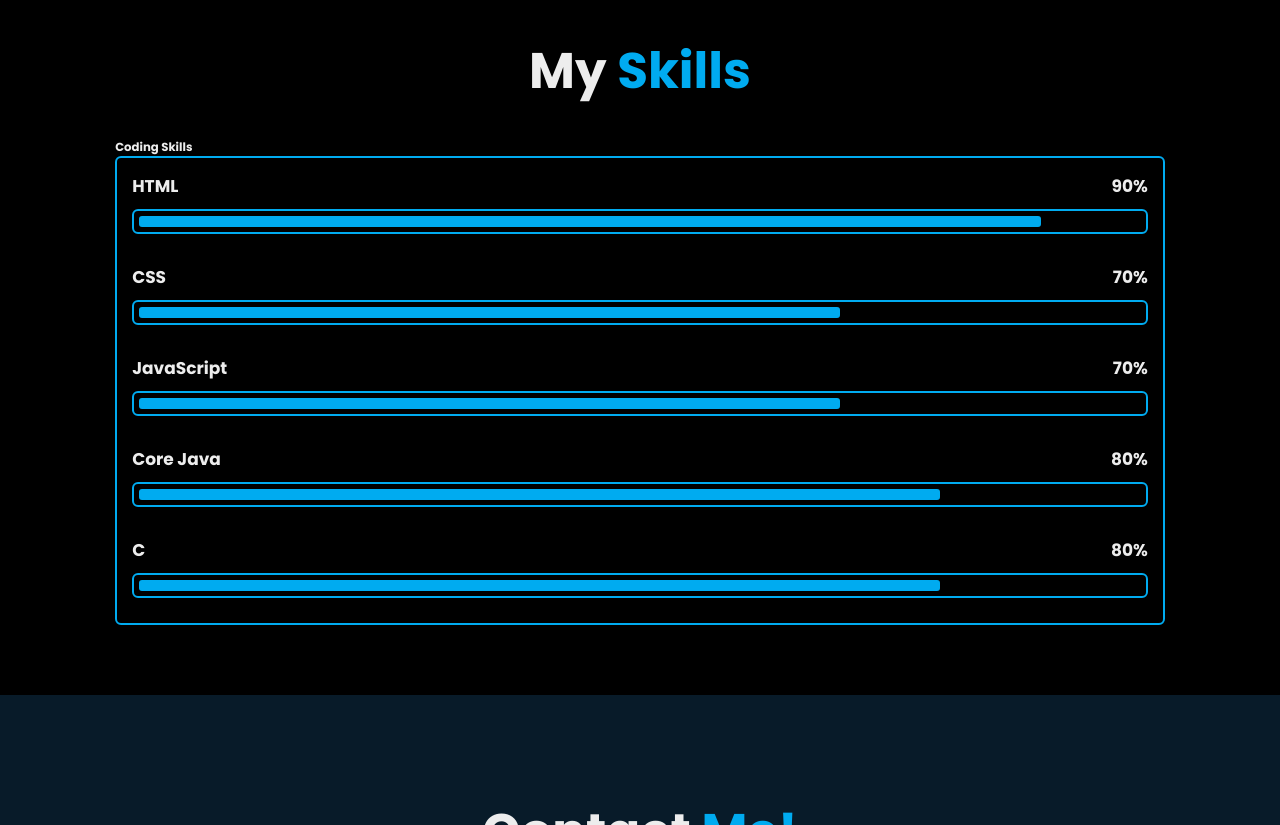
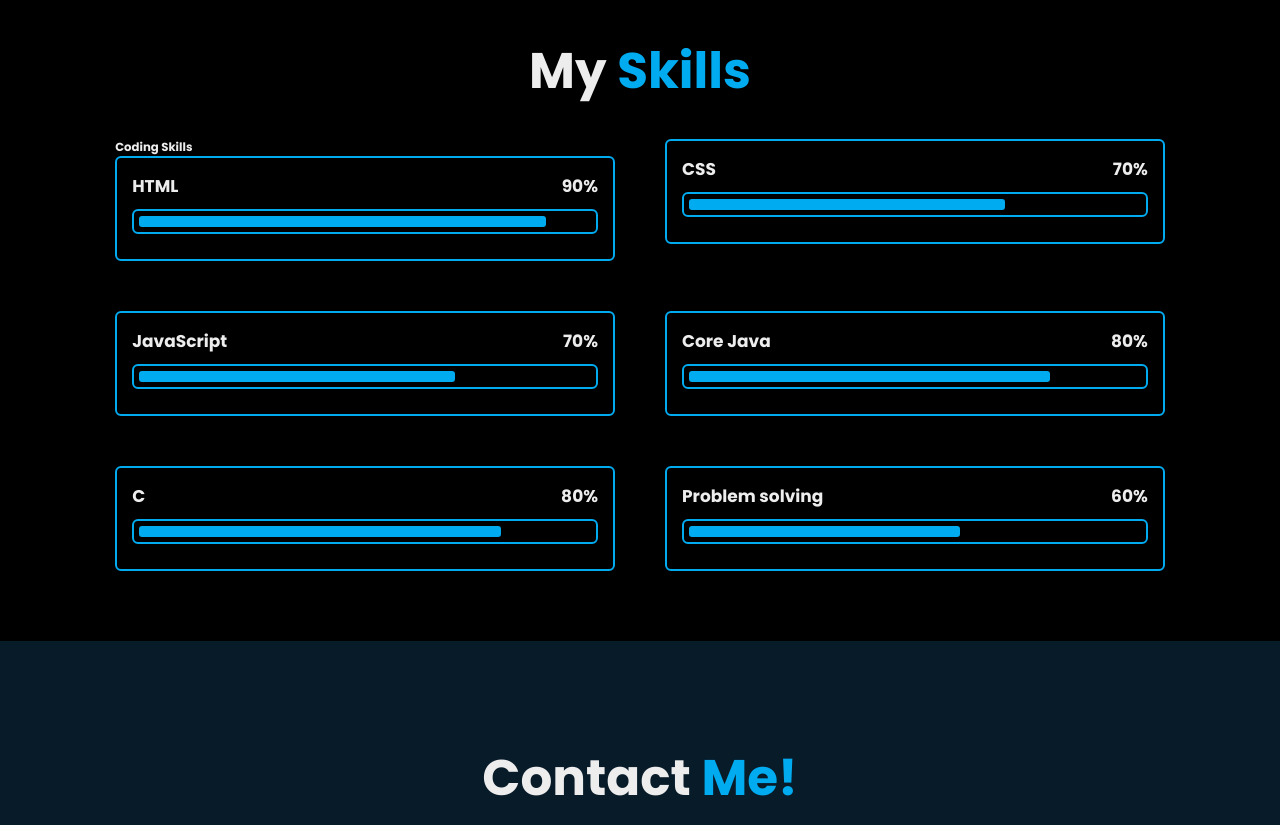
Before and after one commit to Gaurav31052/Portfolio, a plain HTML site: page index.html in a window 1280 px wide. Shown: the part 3340-4165 px from the top of the page. Drawn offline with nearby package versions, Linux system fonts and the light colour scheme.

Commit message:
Improve skills interface

```diff
--- a/index.html
+++ b/index.html
@@ -1,5 +1,6 @@
 <!DOCTYPE html>
 <html lang="en">
+
 <head>
     <meta charset="UTF-8">
     <meta name="viewport" content="width=device-width, initial-scale=1.0">
@@ -8,6 +9,7 @@
     <!-- box icon -->
     <link href='https://unpkg.com/boxicons@2.1.4/css/boxicons.min.css' rel='stylesheet'>
 </head>
+
 <body>
 
     <!-- header -->
@@ -35,7 +37,9 @@
             <div class="text-animate">
                 <h3>Frontend Developer</h3>
             </div>
-            <p>I am a front-end developer from Ranchi. Currently, I am pursuing a B.Tech from Usha Martin University. I am very passionate about improving my coding skills & developing websites and also I love to solve DSA problems.</p>
+            <p>I am a front-end developer from Ranchi. Currently, I am pursuing a B.Tech from Usha Martin University. I
+                am very passionate about improving my coding skills & developing websites and also I love to solve DSA
+                problems.</p>
             <div class="btn-box">
                 <a href="#" class="btn">Hire me</a>
                 <a href="#" class="btn">Let's Talk</a>
@@ -44,9 +48,9 @@
 
 
         <div class="home-sci">
-            <a href="https://github.com/Gaurav31052" target="_blank"><i class='bx bxl-github' ></i></a>
-            <a href="https://www.linkedin.com/in/gauravkumar310/" target="_blank"><i class='bx bxl-linkedin' ></i></a>
-            <a href="" target="_blank"><i class='bx bxl-instagram' ></i></a>
+            <a href="https://github.com/Gaurav31052" target="_blank"><i class='bx bxl-github'></i></a>
+            <a href="https://www.linkedin.com/in/gauravkumar310/" target="_blank"><i class='bx bxl-linkedin'></i></a>
+            <a href="" target="_blank"><i class='bx bxl-instagram'></i></a>
         </div>
         <div class="home-imgHover"></div>
     </section>
@@ -61,7 +65,9 @@
 
         <div class="about-content">
             <h3>Frontend Developer</h3>
-            <p>I am a front-end developer from Ranchi. Currently, I am pursuing a B.Tech from Usha Martin University. I am very passionate about improving my coding skills & developing websites and also I love to solve DSA problems.</p>
+            <p>I am a front-end developer from Ranchi. Currently, I am pursuing a B.Tech from Usha Martin University. I
+                am very passionate about improving my coding skills & developing websites and also I love to solve DSA
+                problems.</p>
 
             <div class="btn-box btns">
                 <a href="#" class="btn">Read More</a>
@@ -118,8 +124,11 @@
                         <div class="content">
                             <!-- <div class="year"><i class='bx bxs-calendar'></i> 2017 - 2018</div> -->
                             <h3>DSA using Java - NPTEL course</h3>
-                            <p>I'm really proud of my accomplishment in the NPTEL DSA couse using Java. I scored 84% and received a silver medal.</p>
-                            <div class="year"><a href="https://archive.nptel.ac.in/content/noc/NOC23/SEM2/Ecertificates/106/noc23-cs85/Course/NPTEL23CS85S74560029420168502.pdf" target="_blank">check certificate</a></div>
+                            <p>I'm really proud of my accomplishment in the NPTEL DSA couse using Java. I scored 84% and
+                                received a silver medal.</p>
+                            <div class="year"><a
+                                    href="https://archive.nptel.ac.in/content/noc/NOC23/SEM2/Ecertificates/106/noc23-cs85/Course/NPTEL23CS85S74560029420168502.pdf"
+                                    target="_blank">check certificate</a></div>
                         </div>
                     </div>
                     <div class="education-content">
@@ -155,13 +164,34 @@
     <section class="project" id="project">
         <h2 class="heading">My <span>Projects</span></h2>
         <div class="project-box">
-            <div class="project-container"><a href="https://main--g-rockpaperscissorgame.netlify.app/" target="_blank"><img class="project-image" src="./images/project1.png" alt="Rock_paper_scissor game"><div class="project-para"><p>Rock paper scissor Game</p></div></a></div>
+            <div class="project-container"><a href="https://main--g-rockpaperscissorgame.netlify.app/"
+                    target="_blank"><img class="project-image" src="./images/project1.png"
+                        alt="Rock_paper_scissor game">
+                    <div class="project-para">
+                        <p>Rock paper scissor Game</p>
+                    </div>
+                </a></div>
 
-            <div class="project-container"><a href="" target="_blank"><img class="project-image" src="./images/spotify1.jpeg" alt="Spotify"><div class="project-para"><p>Spotify</p></div></a></div>
+            <div class="project-container"><a href="" target="_blank"><img class="project-image"
+                        src="./images/spotify1.jpeg" alt="Spotify">
+                    <div class="project-para">
+                        <p>Spotify</p>
+                    </div>
+                </a></div>
 
-            <div class="project-container"><a href="https://github.com/Gaurav31052/Netflix-clone.git" target="_blank"><img class="project-image" src="./images/netflix.jpeg" alt="Spotify"><div class="project-para"><p>Netflix clone</p></div></a></div>
+            <div class="project-container"><a href="https://github.com/Gaurav31052/Netflix-clone.git"
+                    target="_blank"><img class="project-image" src="./images/netflix.jpeg" alt="Spotify">
+                    <div class="project-para">
+                        <p>Netflix clone</p>
+                    </div>
+                </a></div>
 
-            <div class="project-container"><a href="https://github.com/Gaurav31052/Amazon-clone.git" target="_blank"><img class="project-image" src="./images/amazon.jpeg" alt="Spotify"><div class="project-para"><p>Amazon clone</p></div></a></div>
+            <div class="project-container"><a href="https://github.com/Gaurav31052/Amazon-clone.git"
+                    target="_blank"><img class="project-image" src="./images/amazon.jpeg" alt="Spotify">
+                    <div class="project-para">
+                        <p>Amazon clone</p>
+                    </div>
+                </a></div>
 
         </div>
     </section>
@@ -179,28 +209,71 @@
                             <h3>HTML <span>90%</span></h3>
                             <div class="bar"><span></span></div>
                         </div>
+                    </div>
+                </div>
+            </div>
 
+
+            <div class="skills-column">
+
+                <div class="skills-box">
+                    <div class="skills-content">
                         <div class="progress">
                             <h3>CSS <span>70%</span></h3>
                             <div class="bar"><span></span></div>
                         </div>
+                    </div>
+                </div>
+            </div>
 
+            <div class="skills-column">
+
+                <div class="skills-box">
+                    <div class="skills-content">
                         <div class="progress">
                             <h3>JavaScript <span>70%</span></h3>
                             <div class="bar"><span></span></div>
                         </div>
+                    </div>
+                </div>
+            </div>
 
+            <div class="skills-column">
+
+                <div class="skills-box">
+                    <div class="skills-content">
                         <div class="progress">
                             <h3>Core Java <span>80%</span></h3>
                             <div class="bar"><span></span></div>
                         </div>
+                    </div>
+                </div>
+            </div>
 
+            <div class="skills-column">
+
+                <div class="skills-box">
+                    <div class="skills-content">
                         <div class="progress">
                             <h3>C <span>80%</span></h3>
                             <div class="bar"><span></span></div>
                         </div>
                     </div>
                 </div>
+            </div>
+
+            <div class="skills-column">
+
+                <div class="skills-box">
+                    <div class="skills-content">
+                        <div class="progress">
+                            <h3>Problem solving <span>60%</span></h3>
+                            <div class="bar"><span></span></div>
+                        </div>
+                    </div>
+                </div>
+            </div>
+
         </div>
 
 
@@ -235,7 +308,7 @@
                     </div>
                 </div>
             </div> -->
-        </div>
+
     </section>
 
     <!-- contact me -->
@@ -281,10 +354,11 @@
             <p>Copyright &copy; 2024 by Gaurav | All Rights Reserved.</p>
         </div>
         <div class="footer-iconTop">
-        <a href="#"><i class='bx bx-up-arrow-alt' ></i></a>
+            <a href="#"><i class='bx bx-up-arrow-alt'></i></a>
         </div>
     </footer>
 
     <script src="script.js"></script>
 </body>
+
 </html>
--- a/style.css
+++ b/style.css
@@ -548,23 +548,27 @@ span {
     width: 90%;
 }
 
-.skills-column:nth-child(1) .skills-content .progress:nth-child(2) .bar span {
+.skills-column:nth-child(2) .skills-content .progress:nth-child(1) .bar span {
     width: 70%;
 }
 
-.skills-column:nth-child(1) .skills-content .progress:nth-child(3) .bar span {
+.skills-column:nth-child(3) .skills-content .progress:nth-child(1) .bar span {
     width: 70%;
 }
 
-.skills-column:nth-child(1) .skills-content .progress:nth-child(4) .bar span {
+.skills-column:nth-child(4) .skills-content .progress:nth-child(1) .bar span {
     width: 80%;
 }
 
-.skills-column:nth-child(1) .skills-content .progress:nth-child(5) .bar span {
+.skills-column:nth-child(5) .skills-content .progress:nth-child(1) .bar span {
     width: 80%;
 }
 
-.skills-column:nth-child(2) .skills-content .progress:nth-child(1) .bar span {
+.skills-column:nth-child(6) .skills-content .progress:nth-child(1) .bar span {
+    width: 60%;
+}
+
+/* .skills-column:nth-child(2) .skills-content .progress:nth-child(1) .bar span {
     width: 90%;
 }
 
@@ -582,7 +586,7 @@ span {
 
 .skills-column:nth-child(2) .skills-content .progress:nth-child(5) .bar span {
     width: 80%;
-}
+} */
 
 
 
```
Lines whose indentation alone changed are shown as unchanged.
